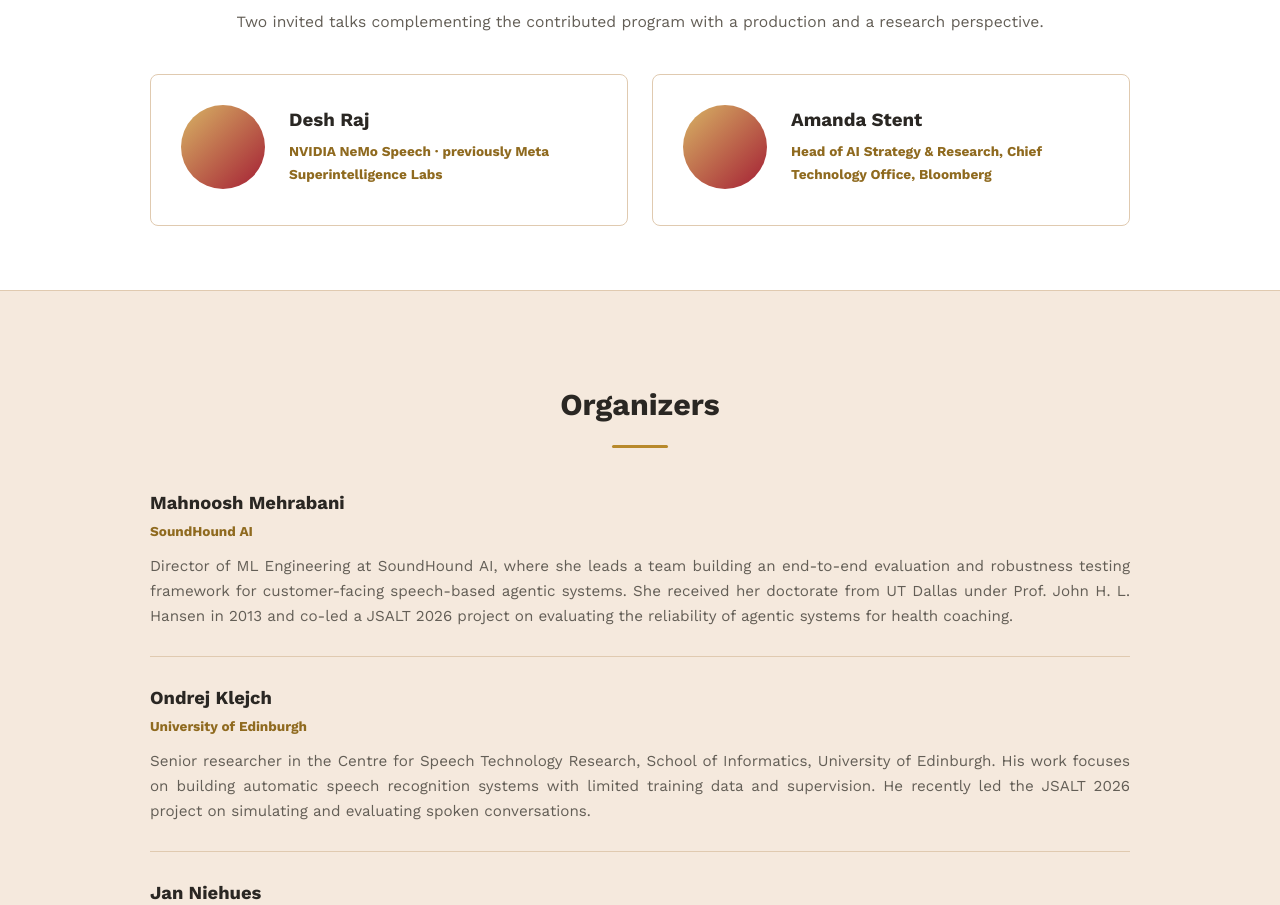
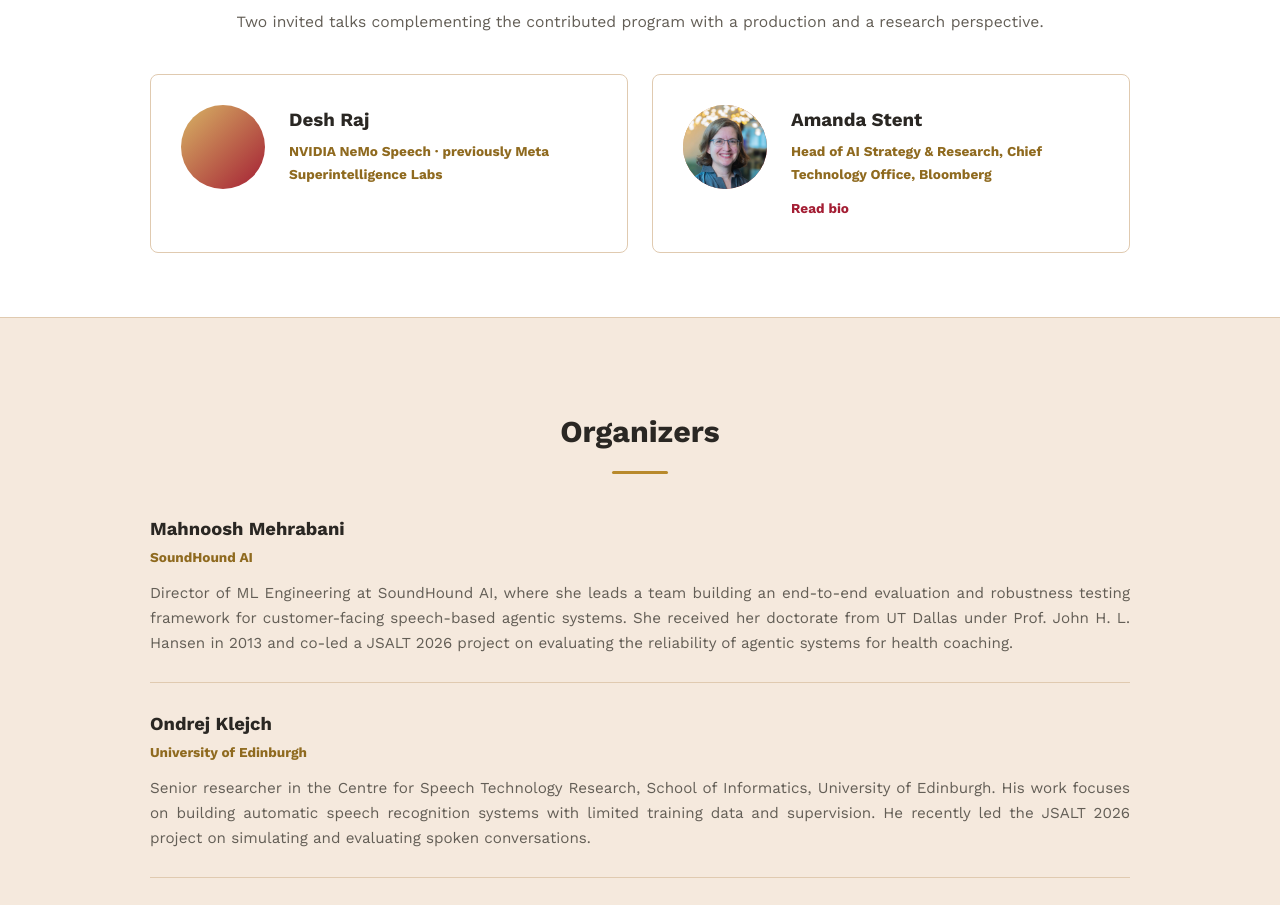
Before and after one commit to icassp-eva/eva2027, a plain HTML site: page index.html in a window 1280 px wide. Shown: the part 2715-3620 px from the top of the page. Drawn offline with nearby package versions, Linux system fonts and the light colour scheme.

Commit message:
Update amanda's bio

```diff
--- a/assets/script.js
+++ b/assets/script.js
@@ -24,4 +24,14 @@ document.addEventListener("DOMContentLoaded", function () {
       }
     });
   });
+
+  document.querySelectorAll(".bio-toggle").forEach(function (btn) {
+    btn.addEventListener("click", function () {
+      var bio = btn.nextElementSibling;
+      var expanded = btn.getAttribute("aria-expanded") === "true";
+      btn.setAttribute("aria-expanded", String(!expanded));
+      bio.hidden = expanded;
+      btn.textContent = expanded ? "Read bio" : "Hide bio";
+    });
+  });
 });
--- a/assets/style.css
+++ b/assets/style.css
@@ -378,6 +378,7 @@ section.alt {
   display: flex;
   align-items: center;
   justify-content: center;
+  overflow: hidden;
   color: #fff;
   font-weight: bold;
   font-size: 1.4rem;
@@ -403,6 +404,36 @@ section.alt {
   color: var(--text-muted);
   font-size: 0.95rem;
   margin: 0;
+}
+
+.speaker-avatar img {
+  width: 100%;
+  height: 100%;
+  object-fit: cover;
+  object-position: center 15%;
+}
+
+.speaker-info p:not(.role) {
+  margin-top: 10px;
+  text-align: justify;
+}
+
+.bio-toggle {
+  display: inline-block;
+  background: none;
+  border: none;
+  padding: 0;
+  margin-top: 4px;
+  font-family: inherit;
+  font-size: 0.85rem;
+  font-weight: bold;
+  color: var(--red);
+  cursor: pointer;
+}
+
+.bio-toggle:hover {
+  color: var(--red-dark);
+  text-decoration: underline;
 }
 
 /* Footer */
--- a/index.html
+++ b/index.html
@@ -134,10 +134,12 @@
         </div>
 
         <div class="speaker-card">
-          <div class="speaker-avatar"></div>
+          <div class="speaker-avatar"><img src="assets/amanda-photo-web.jpg" alt="Amanda Stent" /></div>
           <div class="speaker-info">
             <h3>Amanda Stent</h3>
             <p class="role">Head of AI Strategy &amp; Research, Chief Technology Office, Bloomberg</p>
+            <button type="button" class="bio-toggle" aria-expanded="false">Read bio</button>
+            <p class="bio-text" hidden>Amanda Stent is head of AI Strategy &amp; Research in the Chief Technology Office at Bloomberg, and previously held positions as the inaugural director of the Davis Institute for AI at Colby College, NLP Architect in the Chief Technology Office at Bloomberg, Director of Research and Principal Research Scientist at Yahoo, Principal Member of Technical Staff at AT&amp;T Labs &ndash; Research, and associate professor in the Computer Science Department at Stony Brook University. She holds a Ph.D. in computer science from the University of Rochester, has authored or co-authored over 100 papers, and is co-inventor on over 30 patents. Amanda previously served as 2021&ndash;24 board co-chair of CRA-WP, a 2020&ndash;22 founding co-editor-in-chief of ACL Rolling Review, and on the 2020&ndash;22 National Academies Committee studying Responsible Computing Research. She is a fellow of the ACL and a senior member of the ACM and IEEE.</p>
           </div>
         </div>
       </div>
```
Also changed, not shown: assets/amanda-photo-web.jpg (added), 1 other file.
